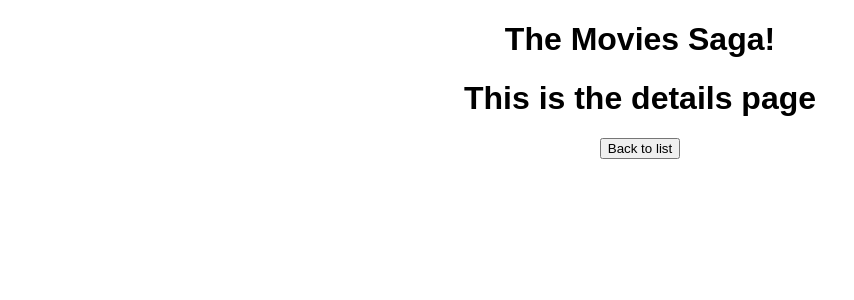
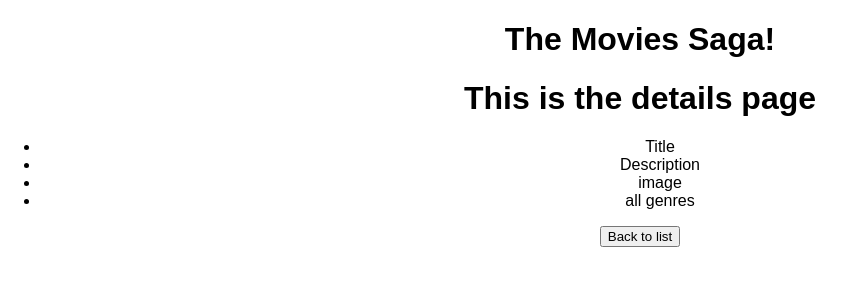
Before and after one commit to VenoMidas/weekend-movie-sagas, a React (Create React App) app: page /#/details in a window 1280 px wide. Shown: the top 300 px of the page, without its empty margins (0-854 px from the left). Built offline with nearby package versions, Linux system fonts and the light colour scheme.

Commit message:
Add some starting comments to guide code

```diff
--- a/src/components/DetailsPage/DetailsPage.jsx
+++ b/src/components/DetailsPage/DetailsPage.jsx
@@ -7,6 +7,12 @@ function DetailsPage() {
     return (
         <>
             <h1>This is the details page</h1>
+            <ul>
+                <li>Title</li>
+                <li>Description</li>
+                <li>image</li>
+                <li>all genres</li>
+            </ul>
 
             <button onClick={() => history.push('/')} >Back to list</button>
         </>
--- a/src/components/MovieList/Movie.jsx
+++ b/src/components/MovieList/Movie.jsx
@@ -3,10 +3,15 @@ import { useHistory } from 'react-router-dom';
 function Movie({ movie }) {
     const history = useHistory();
 
+    const handleClick = () => {
+        // dispatch to get/id
+        history.push('/details');
+    };
+
     return (
         <div>
             <h3>{movie.title}</h3>
-            <img src={movie.poster} alt={movie.title} onClick={() => history.push('/details')} />
+            <img src={movie.poster} alt={movie.title} onClick={handleClick} />
         </div>
     )
 };
--- a/src/index.js
+++ b/src/index.js
@@ -15,6 +15,7 @@ import axios from 'axios';
 // watches for dispatches
 function* rootSaga() {
     yield takeEvery('FETCH_MOVIES', fetchAllMovies);
+    // need to watch for the GET from movie for details page
 };
 
 function* fetchAllMovies() {
@@ -27,6 +28,10 @@ function* fetchAllMovies() {
         console.log('Error in fetchAllMovies', error);
         alert('Something went wrong!');
     };
+};
+
+function getMovieDetails() {
+    // axios for getting movie and details
 };
 
 // Create sagaMiddleware
```
